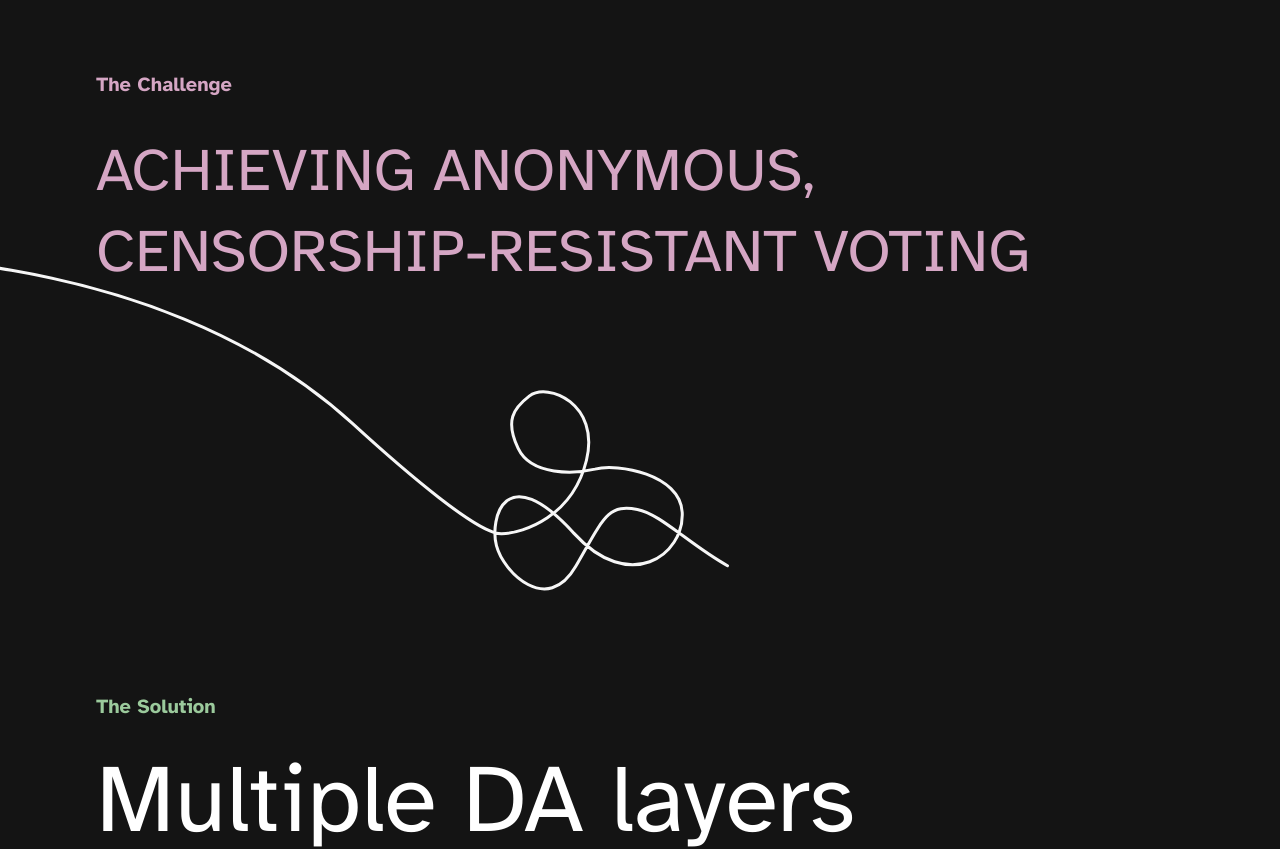
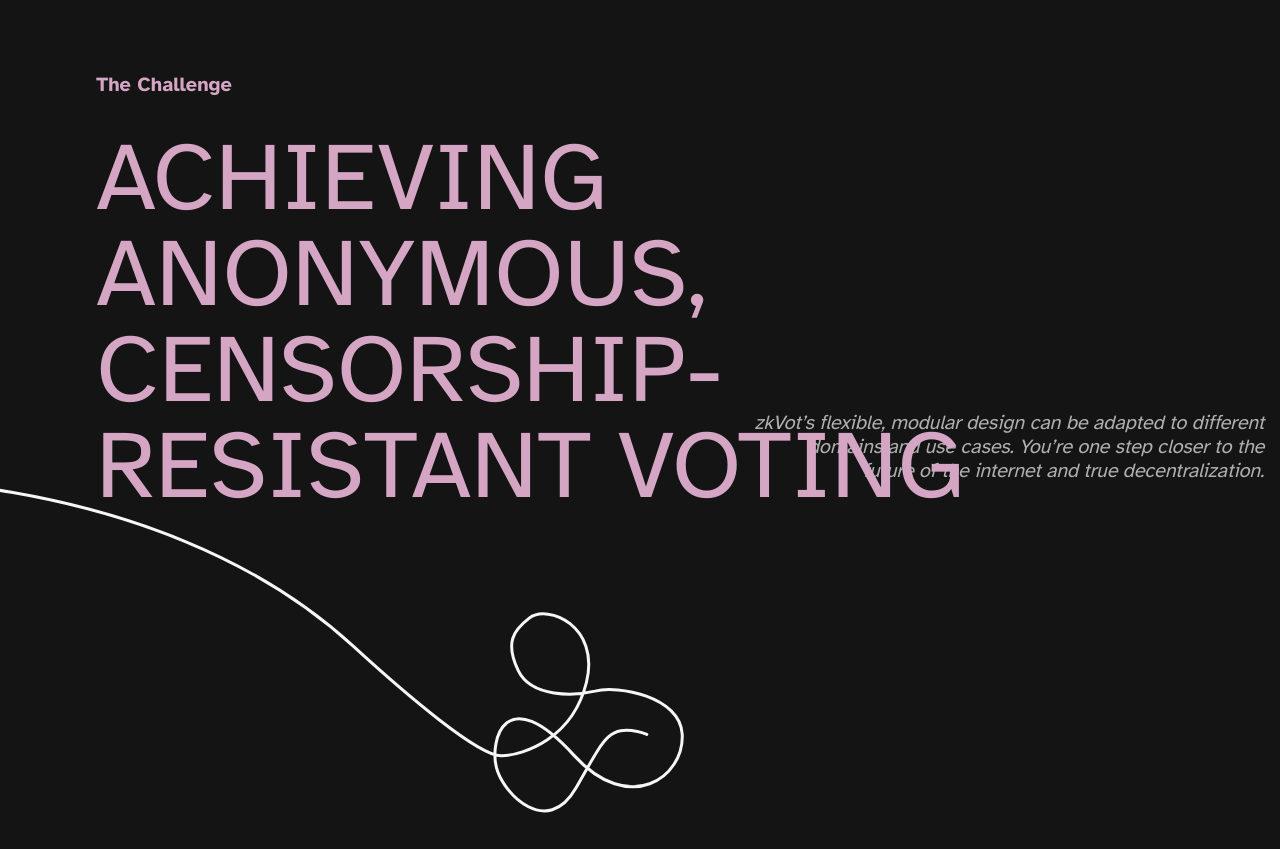
Before and after one commit to node101-io/zkvot-landing, a Next.js app: page / in a window 1280 px wide. Shown: the part 740-1589 px from the top of the page. Built offline with nearby package versions, Linux system fonts and the light colour scheme.

Commit message:
the challange design update v1

```diff
--- a/components/TheChallenge/TheChallenge.tsx
+++ b/components/TheChallenge/TheChallenge.tsx
@@ -8,13 +8,19 @@ const TheChallenge: React.FC = () => {
         <span className="inline-block text-highlight font-bold text-[18px] sm:text-[20px] leading-[24px] tracking-[2%] rounded-md">
           The Challenge
         </span>
-        <h1 className="text-highlight font-normal text-2xl sm:text-6xl leading-[30px] sm:leading-[81px] mt-4 sm:mt-8">
+        <h1 className="text-highlight font-normal text-3xl sm:text-5xl md:text-6xl lg:text-7xl xl:text-8xl leading-[30px] sm:leading-[81px] mt-4 sm:mt-8">
           ACHIEVING ANONYMOUS,
           <br />
           CENSORSHIP-RESISTANT VOTING
         </h1>
       </div>
       <SquiggleAnimation />
+
+      <div className="absolute top-[40%] right-4 text-[#AFAFAF] text-right font-sans sm:text-[20px] text-[12px]  italic font-normal leading-[24px] tracking-[-0.2px] sm:max-w-[512px] max-w-xs">
+        zkVot’s flexible, modular design can be adapted to different domains and
+        use cases. You’re one step closer to the future of the internet and true
+        decentralization.
+      </div>
     </div>
   );
 };
```
